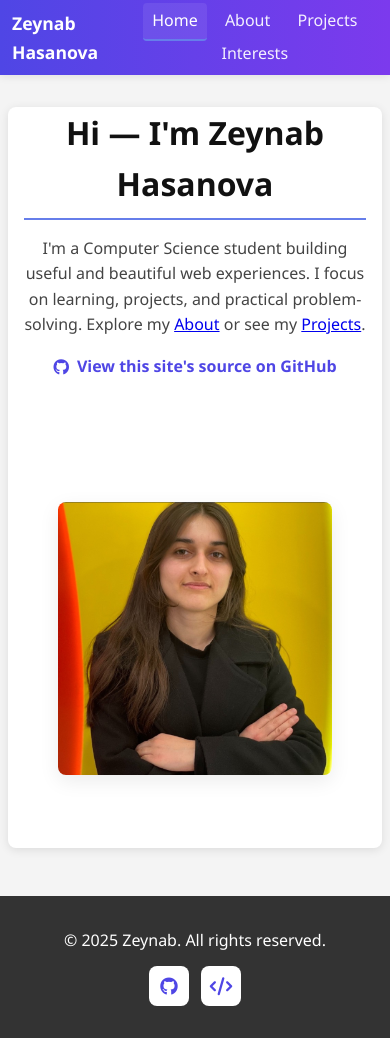
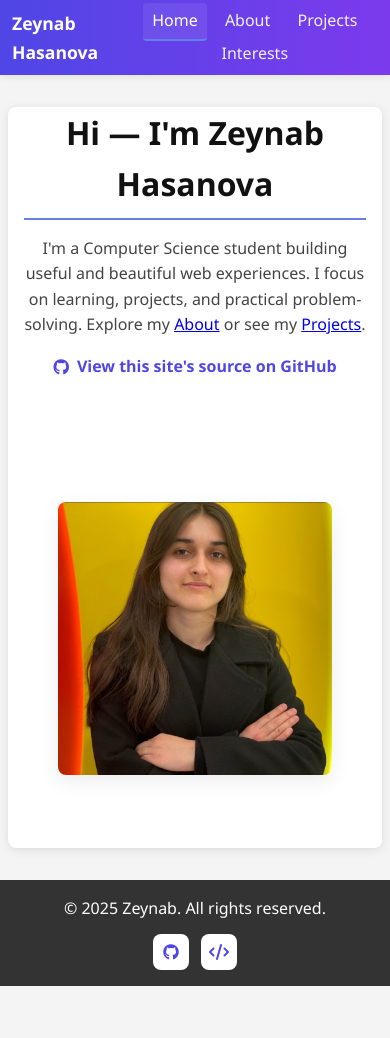
Before and after one commit to importzey/importzey.github.io, a plain HTML site: page index.html in a window 390 px wide. After the commit the page ends 986 px from the top, so only its background shows below. Drawn offline with Linux system fonts and the light colour scheme.

Commit message:
decreasing footer height

```diff
--- a/styles.css
+++ b/styles.css
@@ -66,8 +66,8 @@ body {
     display:inline-flex;
     align-items:center;
     justify-content:center;
-    width:44px;
-    height:44px;
+    width:36px; /* slightly smaller */
+    height:36px;
     border-radius:8px;
     background:#fff;
     color:#4f46e5;
@@ -75,7 +75,7 @@ body {
     transition:transform 0.15s ease, box-shadow 0.15s ease;
 }
 
-.footer-icons a i { font-size:18px; }
+.footer-icons a i { font-size:16px; }
 
 .footer-icons a:hover { transform: translateY(-4px); box-shadow: 0 6px 18px rgba(0,0,0,0.08); }
 
@@ -83,7 +83,7 @@ body {
 .repo-link a { color:#4f46e5; text-decoration:none; font-weight:600; display:inline-flex; gap:0.5rem; align-items:center; }
 
 @media (max-width: 480px) {
-    .footer-icons a { width:40px; height:40px; }
+    .footer-icons a { width:36px; height:36px; }
 }
 
 /* Home hero using flexbox */
@@ -571,13 +571,13 @@ button:hover {
     display: inline-flex;
     align-items: center;
     justify-content: center;
-    width: 50px;
-    height: 50px;
+    width: 40px; /* slightly smaller */
+    height: 40px;
     background: linear-gradient(135deg, #667eea 0%, #764ba2 100%);
     color: white;
     border-radius: 50%;
     text-decoration: none;
-    font-size: 1.5rem;
+    font-size: 1.25rem;
     transition: transform 0.3s ease;
 }
 
@@ -589,8 +589,8 @@ footer {
     background-color: #333;
     color: white;
     text-align: center;
-    padding: 2rem;
-    margin-top: 3rem;
+    padding: 1rem 0.75rem; /* reduced vertical padding to decrease footer height */
+    margin-top: 2rem;
 }
 
 @media (max-width: 768px) {
```
